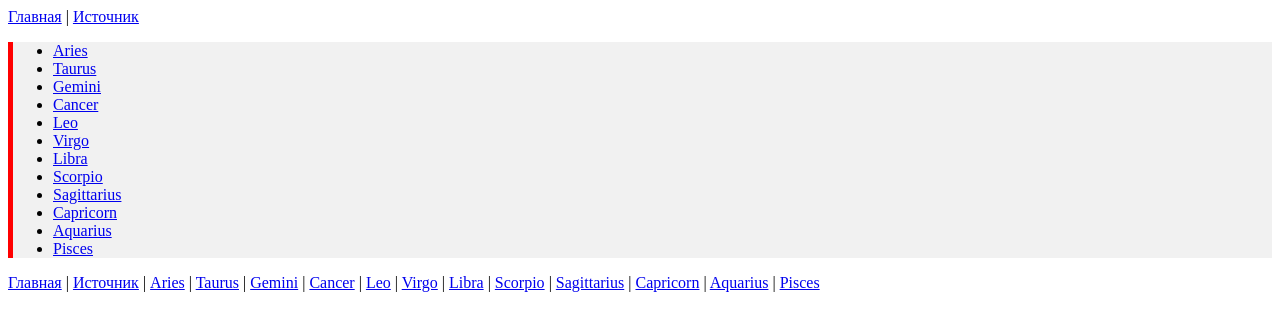
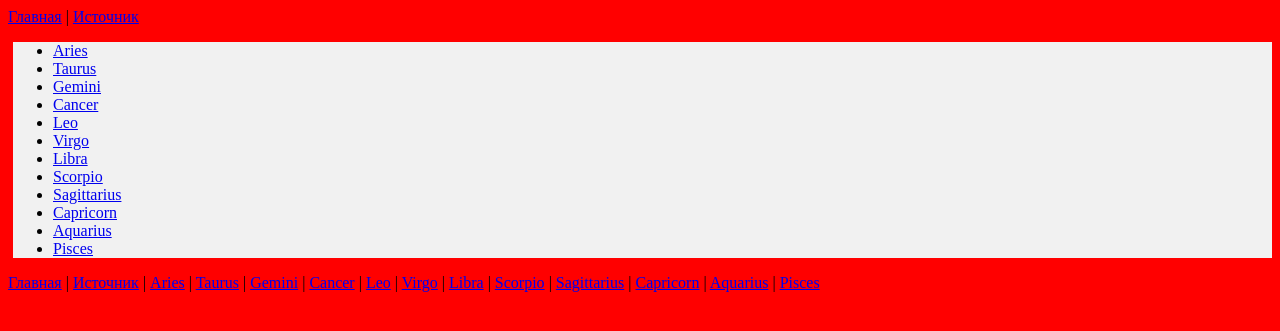
Before and after one commit to pych1971/my_page, a Django app: page /horoscope/ in a window 1280 px wide. Shown: the top 331 px of the page. Run offline with Django 5.2, Linux system fonts and the light colour scheme.

Commit message:
2024-03-06-11-26

```diff
--- a/my_page/settings.py
+++ b/my_page/settings.py
@@ -121,6 +121,9 @@ USE_TZ = True
 # https://docs.djangoproject.com/en/5.0/howto/static-files/
 
 STATIC_URL = 'static/'
+STATICFILES_DIRS = [
+    BASE_DIR / 'static'
+]
 
 # Default primary key field type
 # https://docs.djangoproject.com/en/5.0/ref/settings/#default-auto-field
--- /dev/null
+++ b/static/css/base.css
@@ -0,0 +1,3 @@
+html{
+    background-color:red;
+}
--- a/templates/base.html
+++ b/templates/base.html
@@ -1,8 +1,11 @@
+{% load static %}
+
 <!DOCTYPE html>
 <html lang="en">
 <head>
     <meta charset="UTF-8">
     <title> {% block title %} {% endblock %} </title>
+    <link rel="stylesheet" href="{% static 'css/base.css' %}">
     {% block css_additional %} {% endblock %}
 </head>
 <body>
```
